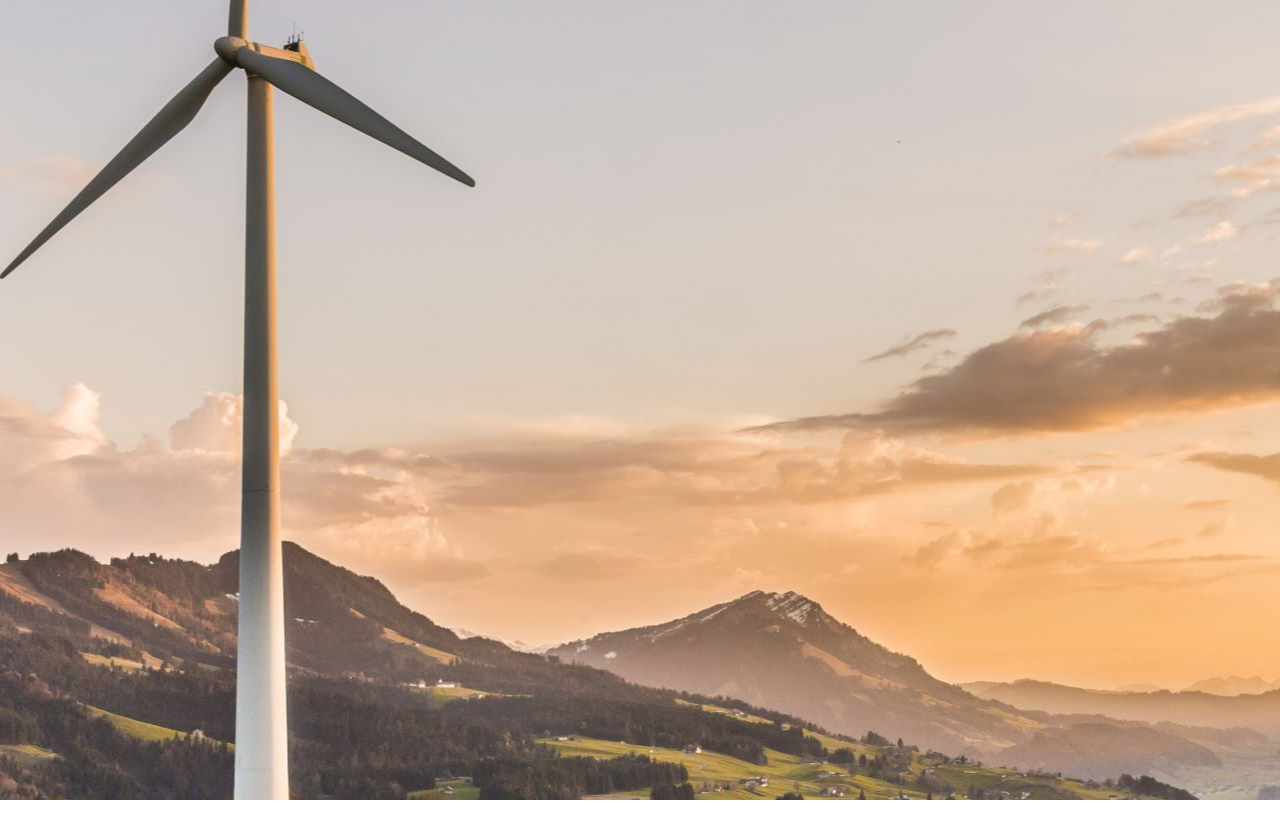
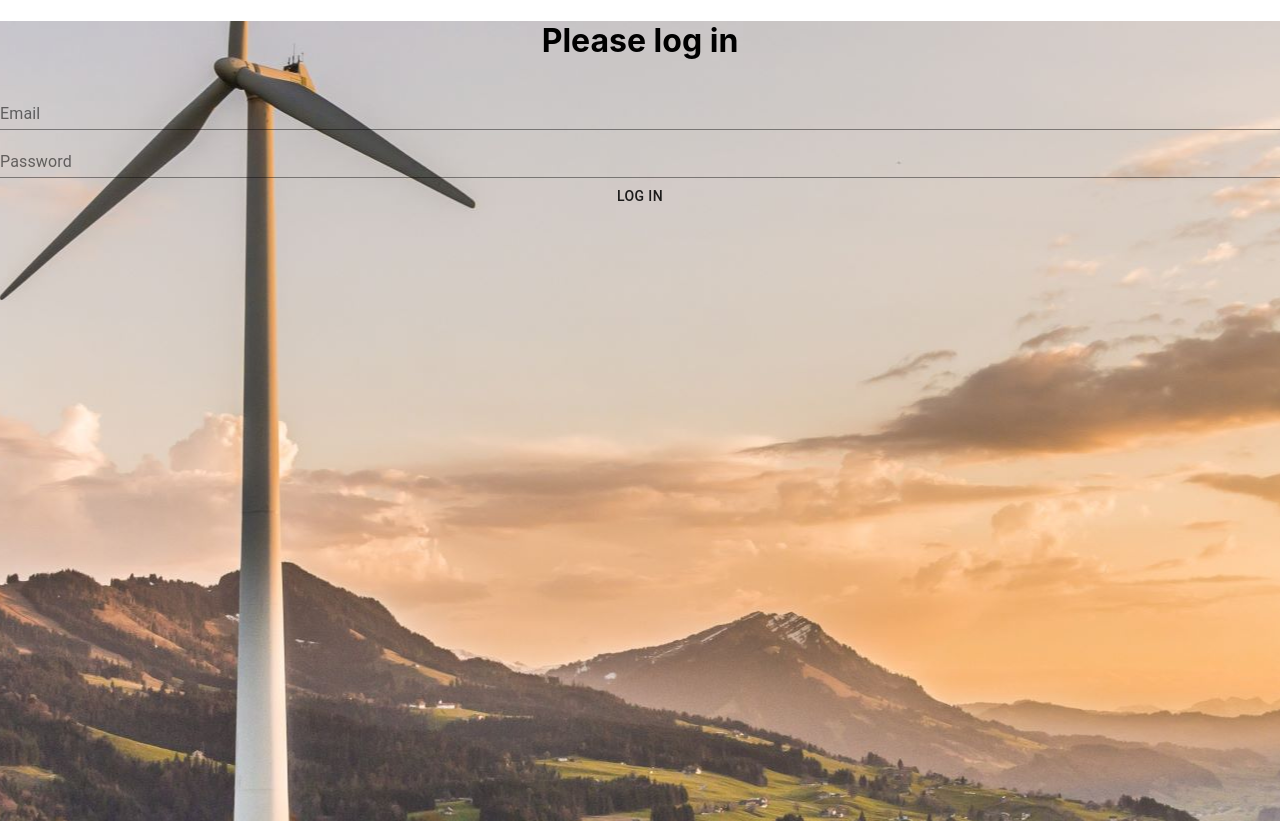
Before and after one commit to lcynarski/login-screen-ts, a React (Create React App) app: page / in a window 1280 px wide. Before the commit the page ends 800 px from the top, so only its background shows below. Built offline with nearby package versions, Linux system fonts and the light colour scheme.

Commit message:
first implementation of basic form with validation, added material-ui, form, yup and axios to the project

```diff
--- a/src/App.tsx
+++ b/src/App.tsx
@@ -1,10 +1,11 @@
 import React from 'react';
 import './App.css';
+import LoginForm from "./loginScreen/loginForm";
 
 function App() {
   return (
     <div className="App">
-
+      <LoginForm />
     </div>
   );
 }
--- /dev/null
+++ b/src/loginScreen/loginForm.tsx
@@ -0,0 +1,82 @@
+import React from "react";
+import Button from "@material-ui/core/Button";
+import TextField from "@material-ui/core/TextField";
+import {useField, FormikProps, Form, Formik, FieldAttributes} from 'formik';
+import validationSchema from "./validation";
+
+
+interface Values {
+    email: string;
+    password: string
+}
+
+interface TextFieldProps {
+    label: string,
+    id: string,
+    type: string,
+    fullWidth: boolean
+}
+
+const MyTextField = ({ label, id, type, fullWidth, ...props }: TextFieldProps & FieldAttributes<{}>) => {
+    const [field, meta, helpers] = useField(props);
+    return (
+            <TextField
+                id={id}
+                label={label}
+                type={type}
+                fullWidth
+                {...field}
+                error={!!(meta.touched && meta.error)}
+                helperText={meta.touched && meta.error ? meta.error : null}
+            />
+    );
+};
+
+const LoginForm = () => {
+
+    const initialValues = {
+            email: '',
+            password: ''
+    }
+
+    return (
+        <div>
+            <h1>Please log in</h1>
+            <Formik
+                initialValues={initialValues}
+                onSubmit={(values, actions) => {
+                    setTimeout(() => {
+                    alert(JSON.stringify(values, null, 2));
+                    actions.setSubmitting(false);
+                }, 1000)}}
+                validationSchema={validationSchema}
+            >
+                {(props: FormikProps<Values>) => (
+                    <Form>
+                        <MyTextField
+                            name="email"
+                            id="email"
+                            label="Email"
+                            type="text"
+                            fullWidth
+                        />
+                        <MyTextField
+                            name="password"
+                            id="password"
+                            label="Password"
+                            type="password"
+                            fullWidth
+                        />
+                        <Button
+                            type="submit"
+                        >
+                            Log In
+                        </Button>
+                    </Form>
+                )}
+            </Formik>
+        </div>
+    )
+}
+
+export default LoginForm;
--- /dev/null
+++ b/src/loginScreen/validation.ts
@@ -0,0 +1,13 @@
+import * as Yup from "yup"
+
+const validationSchema = Yup.object({
+    email: Yup.string()
+        .email("Enter a valid email address")
+        .required("Email is required"),
+    password: Yup.string()
+        .min(8, "Password must contain at least 8 characters")
+        .matches(/^(?=.*[0-9])(?=.*[A-Z]).*/, "Password must contain at least 1 upper letter and at least on number")
+        .required("Password is required")
+})
+
+export default validationSchema;
```
Also changed, not shown: package.json (+6 -1 lines), 1 other file (tests, documents, lock files or other folders).
